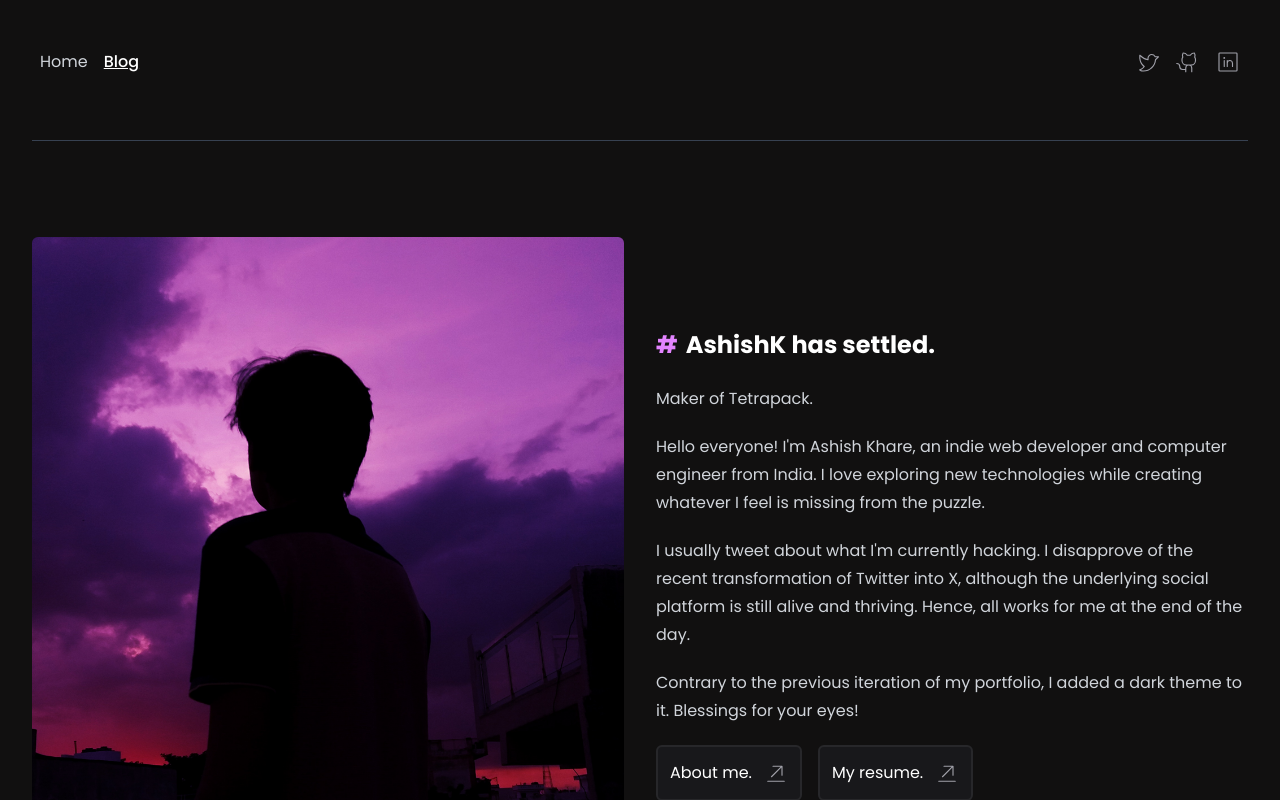
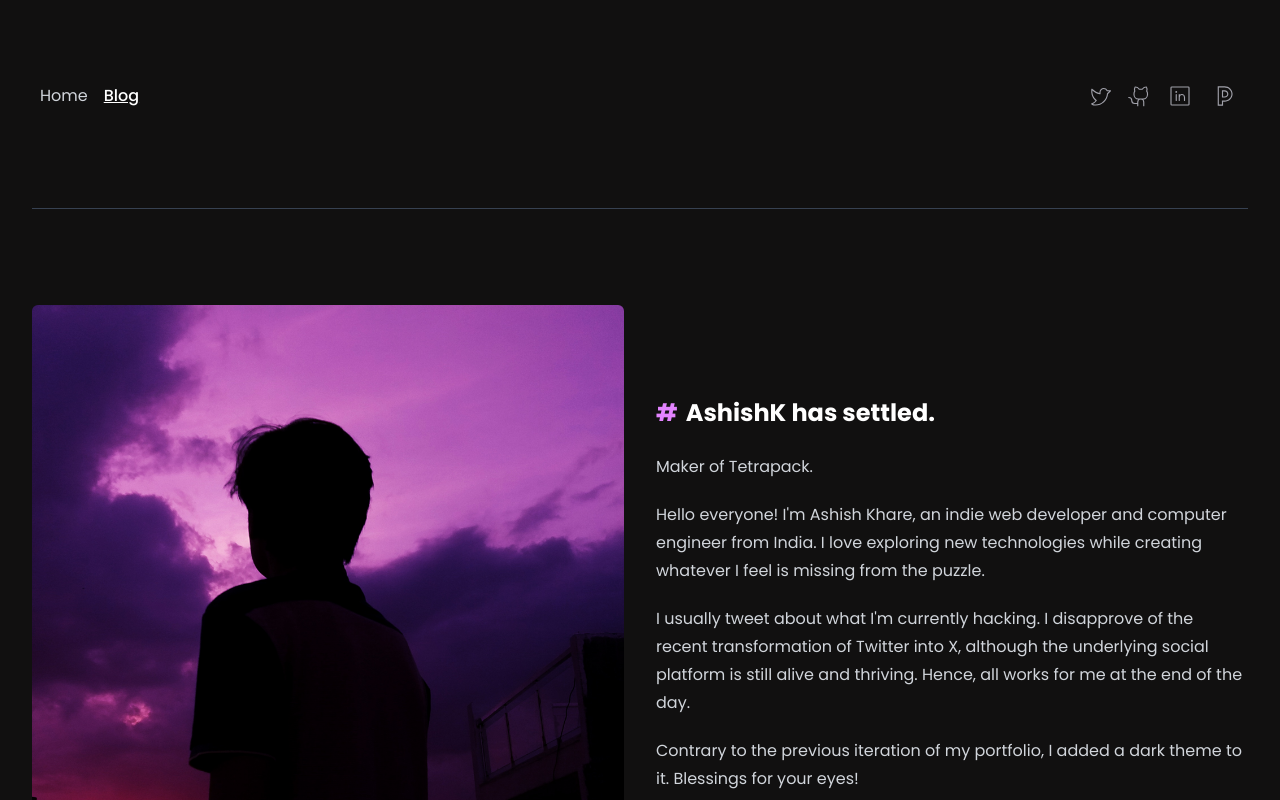
Before and after one commit to ashishk1331/Portfolio, a Next.js app: page / in a window 1280 px wide. Shown: the top 800 px of the page. Built offline with nearby package versions, Linux system fonts and the light colour scheme.

Commit message:
Added peerlist logo

```diff
--- a/components/Header.jsx
+++ b/components/Header.jsx
@@ -1,5 +1,6 @@
 import Link from "next/link";
 import Icon from "./icon_set";
+import PeerList from "/public/peerlist.svg";
 
 export default function (props) {
 	return (
@@ -19,6 +20,13 @@ export default function (props) {
 				<a href="https://www.linkedin.com/in/ashishk1331/">
 					<Icon name="LinkedIn" />
 				</a>
+				<a href="https://peerlist.io/ashishk1331">
+					<img
+						src={PeerList.src}
+						alt="peerlist logo"
+						className="w-8 h-8"
+					/>
+				</a>
 			</header>
 
 			<hr />
```
Also changed, not shown: public/peerlist.svg (added).
